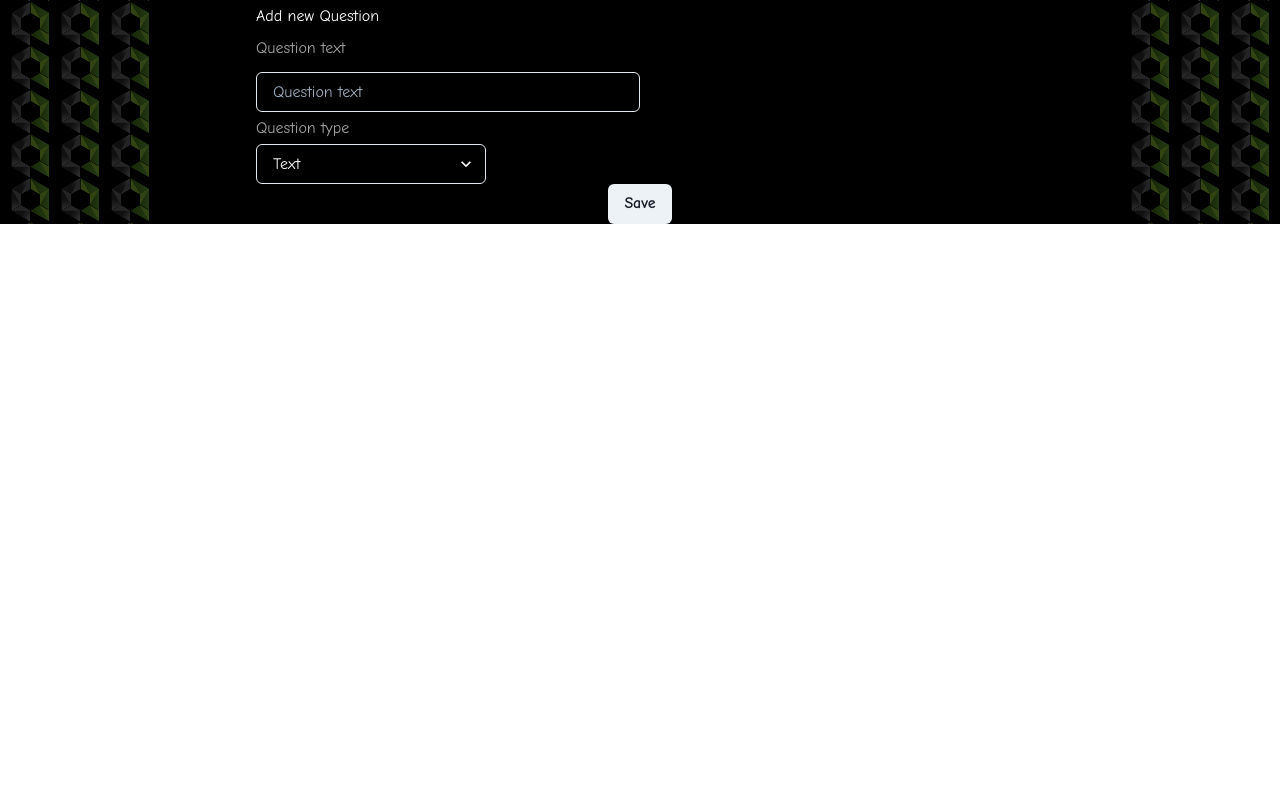
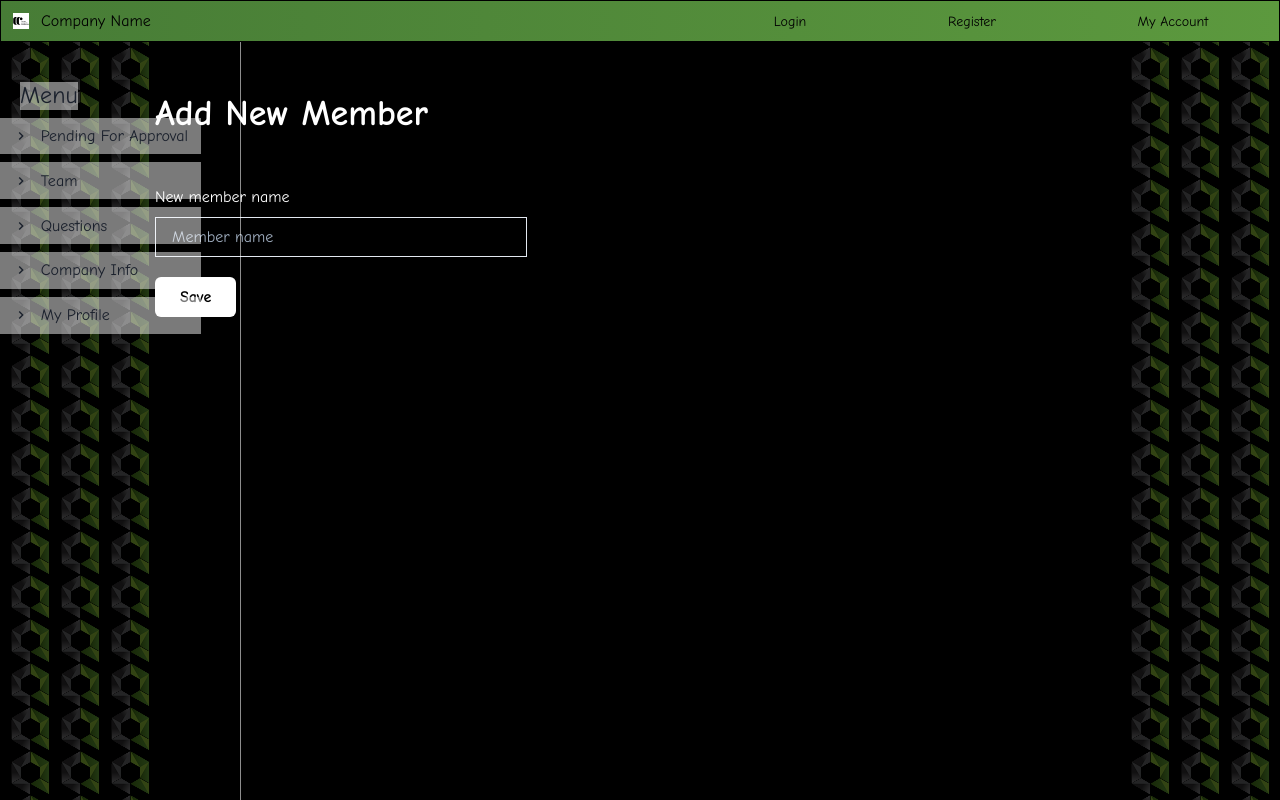
Before and after one commit to RobertBognar/hr-app, a React (Create React App) app: page /addnewteammember in a window 1280 px wide. Shown: the top 800 px of the page. Built offline with nearby package versions, Linux system fonts and the light colour scheme.

Commit message:
fetching members info, delete, add, edit

```diff
--- a/src/App.js
+++ b/src/App.js
@@ -19,6 +19,7 @@ import CompanyInfoPage from './components/company-info-page/CompanyInfoPage';
 import AddNew from './components/AddNewQuestion';
 import QuestionsListMain from './components/questions-list/QuestionsListMain';
 import AddNewQuestion from './components/questions-list/AddNewQuestion';
+import AddNewTeamMember from './components/homepage-authuser/AddNewTeamMember';
 
 function App() {
     return (
@@ -58,7 +59,7 @@ function App() {
                                     />
                                 }
                             />
-                            <Route
+                            {/* <Route
                                 path="/team"
                                 element={
                                     <Page
@@ -66,7 +67,7 @@ function App() {
                                         Component={HomepageAuthUser}
                                     />
                                 }
-                            />
+                            /> */}
                         </Route>
                         <Route element={<ProtectedRoute />}>
                             <Route
@@ -79,11 +80,29 @@ function App() {
                                 }
                             />
                             <Route
+                                path="/team"
+                                element={
+                                    <Page
+                                        Layout={AuthLayout}
+                                        Component={HomepageAuthUser}
+                                    />
+                                }
+                            />
+                            <Route
                                 path="/team/:id/edit"
                                 element={
                                     <Page
                                         Layout={AuthLayout}
                                         Component={EditTeam}
+                                    />
+                                }
+                            />
+                            <Route
+                                path="addnewteammember"
+                                element={
+                                    <Page
+                                        Layout={AuthLayout}
+                                        Component={AddNewTeamMember}
                                     />
                                 }
                             />
--- a/src/components/edit-team/BasicInfo.js
+++ b/src/components/edit-team/BasicInfo.js
@@ -1,4 +1,4 @@
-import React, { useState, useRef } from 'react';
+import React, { useState, useRef, useEffect } from 'react';
 import {
     Box,
     Button,
@@ -8,17 +8,33 @@ import {
     Stack,
     InputGroup,
 } from '@chakra-ui/react';
+import { useForm } from 'react-hook-form';
+import { useParams } from 'react-router-dom';
+
+import profile from '../../services/ProfileService';
 
 const BasicInfo = () => {
-    const [name, setName] = useState('Michael Jones');
+    const [name, setName] = useState('');
 
     const fileChooser = useRef(null);
 
-    const submitProfileInfo = (e) => {
-        e.preventDefault();
-        alert(
-            ` Name - ${name}, Selected file - ${fileChooser.current.files[0].name}`,
-        );
+    const { register, handleSubmit } = useForm();
+
+    const para = useParams();
+    const id = para.id;
+
+    async function getProfileById() {
+        const fetchedProfile = await profile.getProfileById(id);
+        setName(fetchedProfile);
+    }
+
+    useEffect(() => {
+        getProfileById();
+    }, []);
+
+    const submitProfileInfo = (data) => {
+        const inputValueName = data.editName;
+        profile.editProfile(id, inputValueName);
     };
 
     return (
@@ -43,7 +59,7 @@ const BasicInfo = () => {
                     Basic info
                 </Box>
                 <Box p={7}>
-                    <form onSubmit={submitProfileInfo}>
+                    <form onSubmit={handleSubmit(submitProfileInfo)}>
                         <FormControl>
                             <FormLabel
                                 htmlFor="name"
@@ -59,8 +75,6 @@ const BasicInfo = () => {
                             <Input
                                 isRequired
                                 type="text"
-                                value={name}
-                                onChange={(e) => setName(e.target.value)}
                                 fontStyle="normal"
                                 fontWeight="normal"
                                 fontSize="16px"
@@ -68,6 +82,10 @@ const BasicInfo = () => {
                                 border="2px solid"
                                 borderRadius="none"
                                 color="white"
+                                {...register('editName', {
+                                    required: true,
+                                })}
+                                defaultValue={name}
                             />
                         </FormControl>
                         <FormControl>
--- /dev/null
+++ b/src/components/homepage-authuser/AddNewTeamMember.js
@@ -0,0 +1,84 @@
+import React, { useState } from 'react';
+import { useForm } from 'react-hook-form';
+import { useNavigate } from 'react-router-dom';
+
+import {
+    Heading,
+    Text,
+    Flex,
+    Input,
+    FormControl,
+    FormLabel,
+    Button,
+} from '@chakra-ui/react';
+import profile from '../../services/ProfileService';
+
+const AddNewTeamMember = () => {
+    const navigate = useNavigate();
+    const [newMember, setNewMember] = useState('');
+
+    const {
+        register,
+        handleSubmit,
+        formState: { errors },
+    } = useForm();
+
+    const onSubmit = () => {
+        profile.createProfile(newMember);
+        navigate('/team');
+    };
+
+    return (
+        <Flex
+            pl={['55px', '55px', '155px']}
+            direction="column"
+            className="bgBlack"
+            minH="calc(100vh - 42px)"
+        >
+            <Heading py="50px" color="white">
+                Add New Member
+            </Heading>
+            <form onSubmit={handleSubmit(onSubmit)}>
+                <FormControl
+                    width={['100%', '372px', '372px']}
+                    maxWidth="calc(100% - 50px)"
+                >
+                    <FormLabel htmlFor="newMember" color="white">
+                        New member name
+                    </FormLabel>
+                    <Input
+                        id="newMember"
+                        type="text"
+                        value={newMember}
+                        {...register('newMember', {
+                            required: 'Please enter your name',
+                            validate: (value) => {
+                                return !!value.trim();
+                            },
+                        })}
+                        borderRadius="none"
+                        placeholder="Member name"
+                        color="white"
+                        onChange={(e) => setNewMember(e.target.value)}
+                    />
+                </FormControl>
+                {errors.newMember && (
+                    <Text color="red">{errors.newMember.message}</Text>
+                )}
+
+                <Button
+                    type="submit"
+                    colorScheme="white"
+                    color="black"
+                    bg="white"
+                    p="5px 25px"
+                    mt="20px"
+                >
+                    Save
+                </Button>
+            </form>
+        </Flex>
+    );
+};
+
+export default AddNewTeamMember;
--- a/src/components/homepage-authuser/Header.js
+++ b/src/components/homepage-authuser/Header.js
@@ -1,7 +1,9 @@
 import { Heading, Button, Flex } from '@chakra-ui/react';
 import { AiOutlinePlus } from 'react-icons/ai';
+import { useNavigate } from 'react-router-dom';
 
 const Header = () => {
+    const navigate = useNavigate();
     return (
         <Flex justifyContent={{ base: 'space-evenly', sm: 'space-around' }}>
             <Heading
@@ -27,6 +29,9 @@ const Header = () => {
                 color="#000000"
                 fontFamily="Comic Neue"
                 leftIcon={<AiOutlinePlus />}
+                onClick={() => {
+                    navigate('/addnewteammember');
+                }}
             >
                 {' '}
                 Add new team member
--- a/src/components/homepage-authuser/MemberCard.js
+++ b/src/components/homepage-authuser/MemberCard.js
@@ -3,6 +3,12 @@ import { useNavigate } from 'react-router-dom';
 
 const MemberCard = ({ card, handleDelete }) => {
     const navigate = useNavigate();
+
+    const dateFormat = new Intl.DateTimeFormat('en-US', {
+        year: 'numeric',
+        month: 'long',
+        day: 'numeric',
+    });
 
     return (
         <Box
@@ -21,8 +27,11 @@ const MemberCard = ({ card, handleDelete }) => {
                 width="248px"
                 height="161px"
                 objectFit="cover"
-                src={card.image}
-                alt={card.name}
+                src={
+                    'https://uteam-api-7nngy.ondigitalocean.app' +
+                    card.attributes.profilePhoto?.data?.attributes?.url
+                }
+                alt={card.attributes.profilePhoto?.data?.attributes?.name}
             />
 
             <Flex justifyContent="space-between">
@@ -32,7 +41,7 @@ const MemberCard = ({ card, handleDelete }) => {
                     lineHeight="18px"
                     fontWeight="bold"
                 >
-                    {card.name}
+                    {card.attributes.name}
                 </Text>
 
                 <Text
@@ -50,7 +59,7 @@ const MemberCard = ({ card, handleDelete }) => {
                     w="97px"
                     h="30px"
                 >
-                    Published
+                    {card.attributes.status}
                 </Text>
             </Flex>
 
@@ -61,7 +70,7 @@ const MemberCard = ({ card, handleDelete }) => {
                 lineHeight="14px"
                 letterSpacing="0.04em"
             >
-                Joined {card.joined}
+                Joined {dateFormat.format(new Date(card.attributes.createdAt))}
             </Text>
 
             <Flex justifyContent="space-between">
--- a/src/services/ProfileService.js
+++ b/src/services/ProfileService.js
@@ -42,6 +42,36 @@ const profile = {
             console.error(error);
         }
     },
+    getProfiles: async function () {
+        try {
+            const response = await http.get('/profiles?populate=*');
+
+            return response.data.data;
+        } catch (error) {
+            console.error(error);
+        }
+    },
+    getProfileById: async function (id) {
+        const response = await http.get(`/profiles/${id}`);
+        const question = response.data.data.attributes.name;
+        return question;
+    },
+    editProfile: async function (id, name) {
+        const response = await http.put(`/profiles/${id}`, {
+            data: {
+                name: `${name}`,
+            },
+        });
+        return response;
+    },
+    deleteProfile: async function (id) {
+        try {
+            const response = await http.delete(`/profiles/${id}`);
+            return response;
+        } catch (error) {
+            console.log('An error occurred:', error.message);
+        }
+    },
 
     createProfile: async function (username, userId, photoId, companyId) {
         await http.post(`/profiles`, {
--- a/src/services/UploadService.js
+++ b/src/services/UploadService.js
@@ -6,6 +6,15 @@ const upload = {
         const profilePhotoId = responseUpload.data[0].id;
         return profilePhotoId;
     },
+    getPhotos: async function () {
+        try {
+            const response = await http.get('/upload/files');
+            console.log(response);
+            return response.data[0].name;
+        } catch (error) {
+            console.error(error);
+        }
+    },
 };
 
 export default upload;
```
Also changed, not shown: src/components/homepage-authuser/Members.js (+16 -46 lines).
